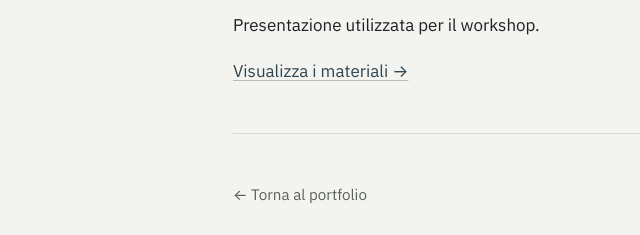
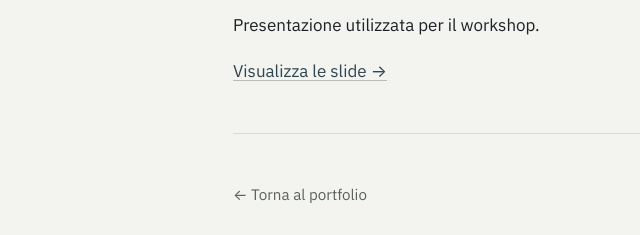
Before and after one commit to IreneCipparone/IreneCipparone.github.io, a plain HTML site: page human-token-race.html in a window 1280 px wide. Shown: the part 2117-2352 px from the top of the page, 61-701 px from the left. Drawn offline with Linux system fonts and the light colour scheme.

Commit message:
Update human-token-race.html

```diff
--- a/human-token-race.html
+++ b/human-token-race.html
@@ -200,8 +200,13 @@
     </p>
 
     <p>
-      <a class="go" href="The-Human-Token-Race/">
-        Visualizza i materiali →
+      <a
+        class="go"
+        href="human-token-race/The-Human-Token-Race-slides.pdf"
+        target="_blank"
+        rel="noopener"
+      >
+        Visualizza le slide →
       </a>
     </p>
 
```
